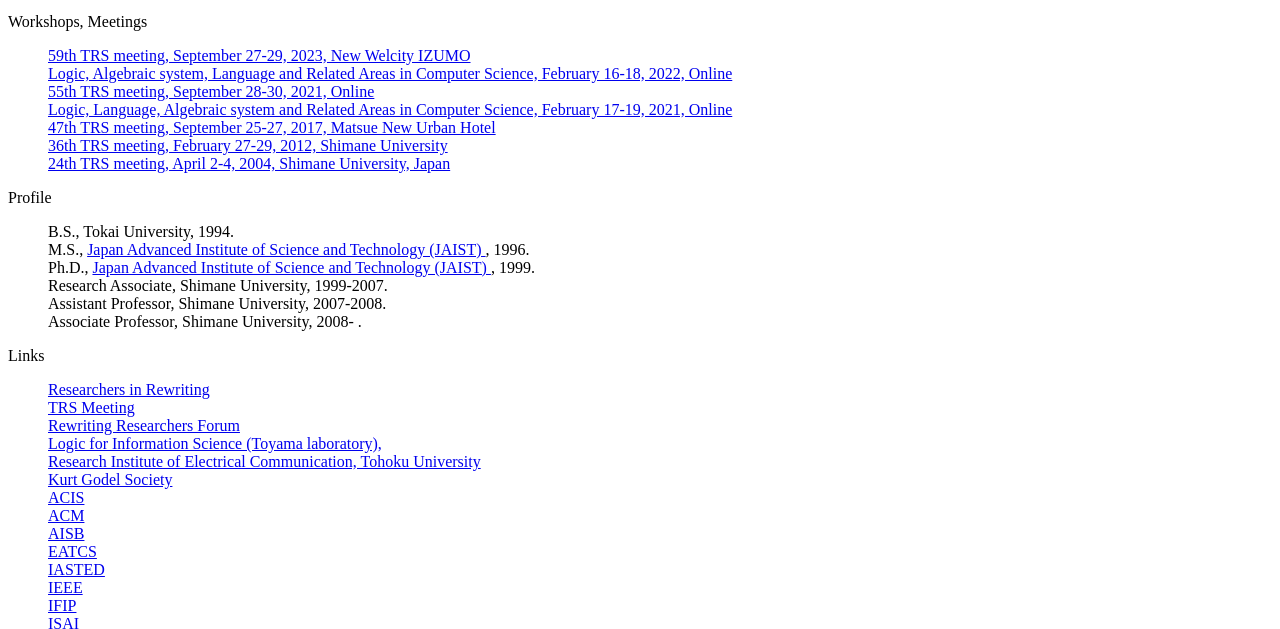
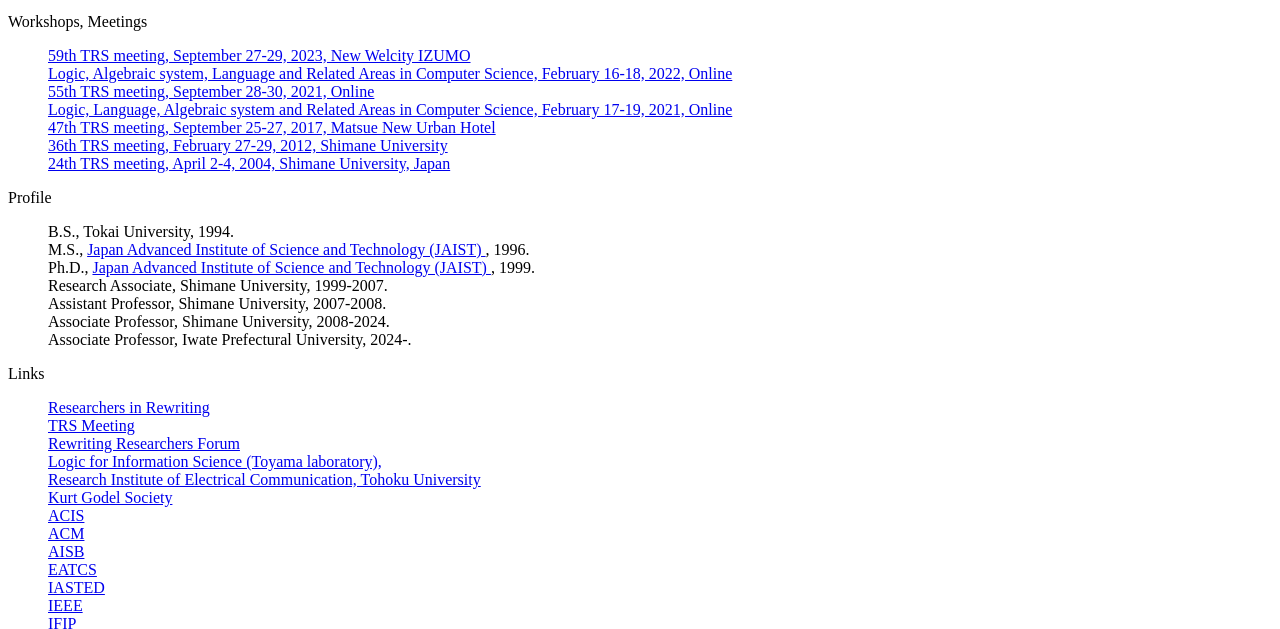
Before and after one commit to munehiroiwami/munehiroiwami.github.io, a plain HTML site: page index-e.html in a window 1280 px wide. Shown: the part 2168-2797 px from the top of the page. Drawn offline with Linux system fonts and the light colour scheme.

Commit message:
Update index-e.html

```diff
--- a/index-e.html
+++ b/index-e.html
@@ -232,7 +232,8 @@
            (JAIST) </A>, 1999.<BR>
            Research Associate, Shimane University, 1999-2007.<BR>
            Assistant Professor, Shimane University, 2007-2008.<BR>
-	       Associate Professor, Shimane University, 2008- .<BR>
+	   Associate Professor, Shimane University, 2008-2024.<BR>
+	   Associate Professor, Iwate Prefectural University, 2024-.<BR>
       </OL>
  <p>
  <dt> Links
```
